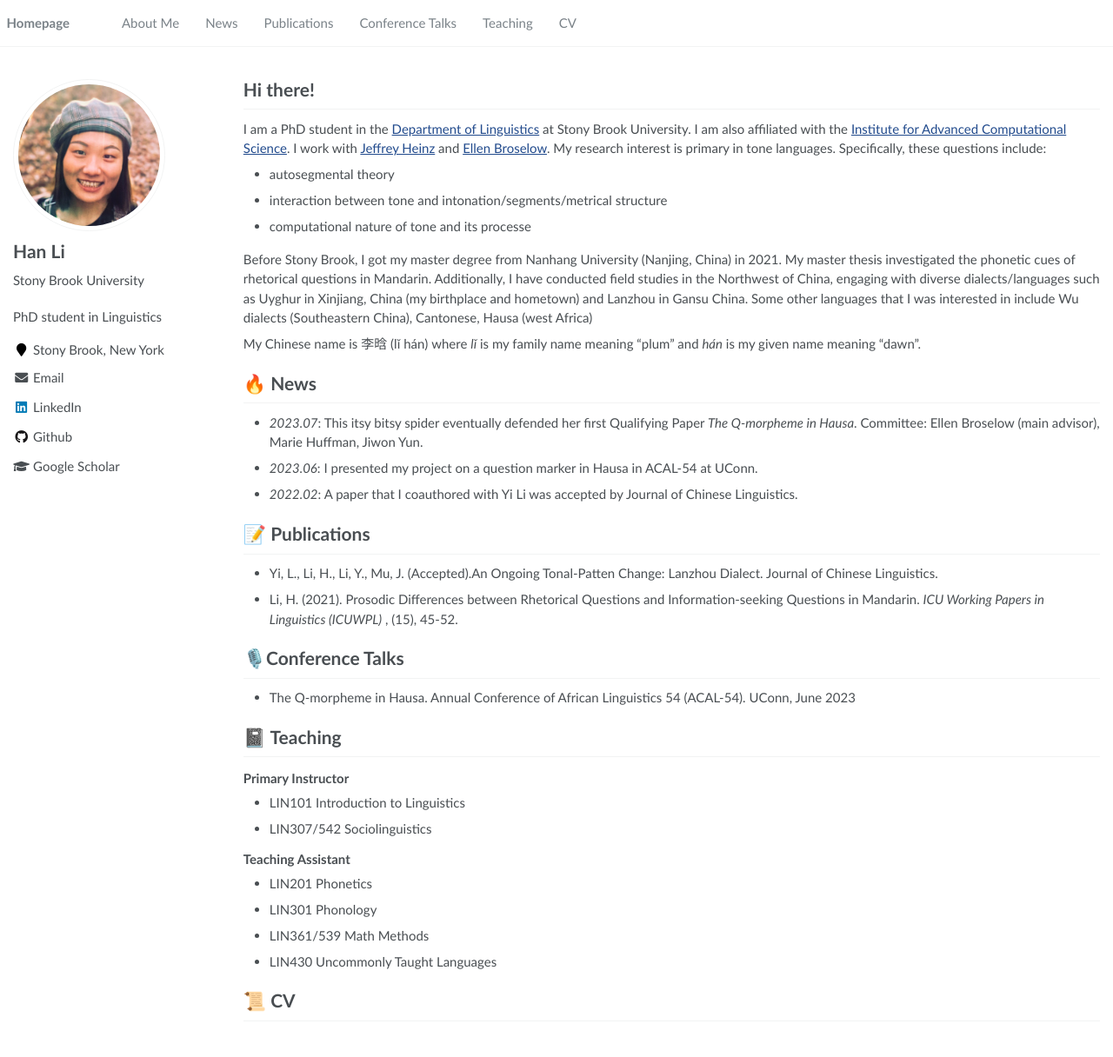
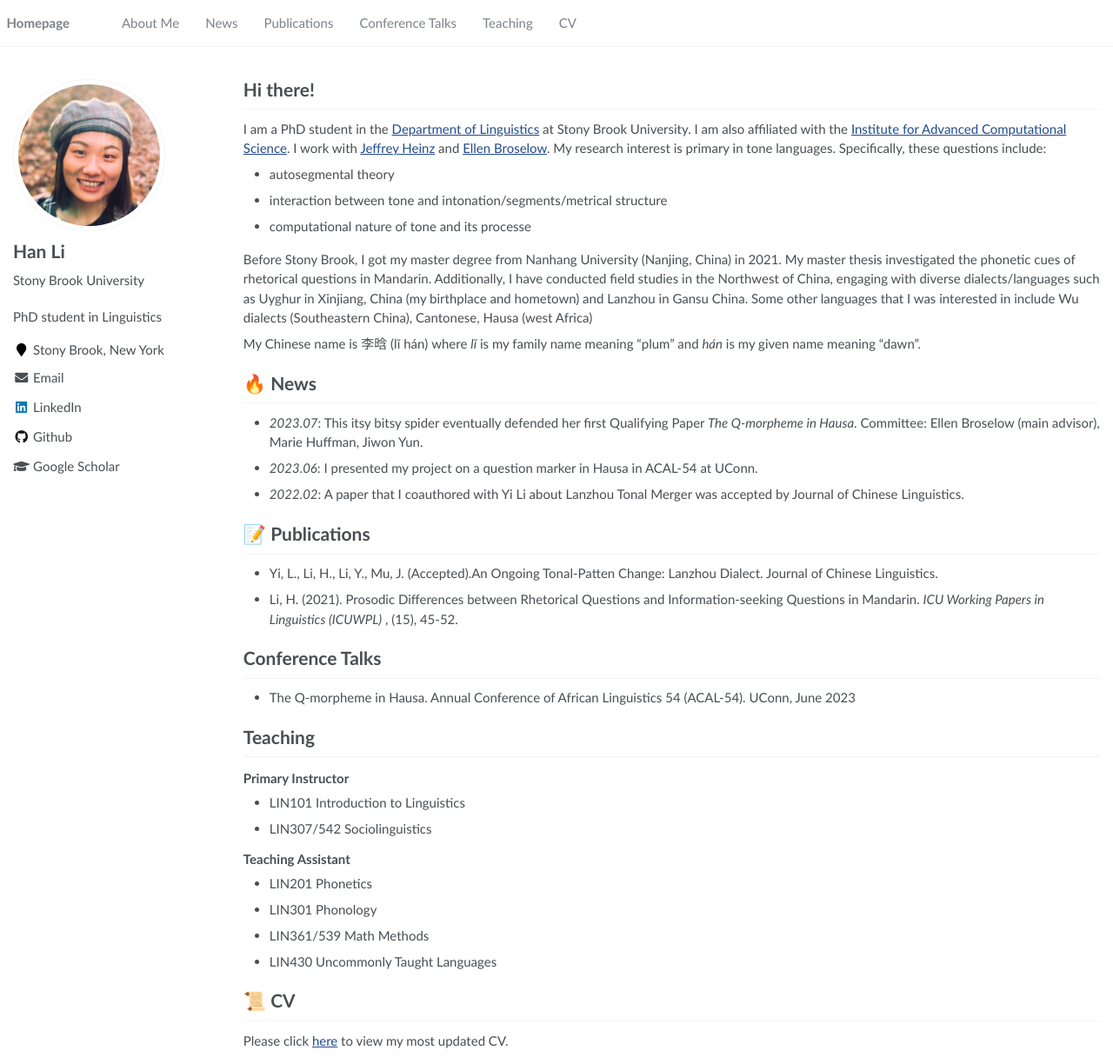
Before and after one commit to lihan829/lihan829.github.io, a Jekyll site: the page built from _pages/about.md, in a window 1280 px wide and 1216 px high. Shown: the whole window at 87% size. Built offline with Jekyll 4.4.1, drawn with Linux system fonts in a browser that asks for light colours.

Commit message:
Update about.md
updated cv

```diff
--- a/_pages/about.md
+++ b/_pages/about.md
@@ -32,18 +32,18 @@ My Chinese name is 李晗 (lǐ hán) where *lǐ* is my family name meaning "plum
 
 - *2023.07*: This itsy bitsy spider eventually defended her first Qualifying Paper *The Q-morpheme in Hausa*. Committee: Ellen Broselow (main advisor), Marie Huffman, Jiwon Yun.
 - *2023.06*: I presented my project on a question marker in Hausa in ACAL-54 at UConn.
-- *2022.02*: A paper that I coauthored with Yi Li was accepted by Journal of Chinese Linguistics.
+- *2022.02*: A paper that I coauthored with Yi Li about Lanzhou Tonal Merger was accepted by Journal of Chinese Linguistics.
 
 # 📝 Publications
 
 - Yi, L., Li, H., Li, Y., Mu, J. (Accepted).An Ongoing Tonal-Patten Change: Lanzhou Dialect. Journal of Chinese Linguistics.
 - Li, H. (2021). Prosodic Differences between Rhetorical Questions and Information-seeking Questions in Mandarin.  *ICU Working Papers in Linguistics (ICUWPL)* , (15), 45-52.
 
-# 🎙️Conference Talks
+# Conference Talks
 
 - The Q-morpheme in Hausa. Annual Conference of African Linguistics 54 (ACAL-54). UConn, June 2023
 
-# 📓 Teaching
+# Teaching
 
 #### Primary Instructor
 
@@ -58,3 +58,5 @@ My Chinese name is 李晗 (lǐ hán) where *lǐ* is my family name meaning "plum
 - LIN430           Uncommonly Taught Languages
 
 # 📜 CV
+
+Please click [here](https://www.overleaf.com/read/sftvxwcyrcrz#09f237/) to view my most updated CV.
```
